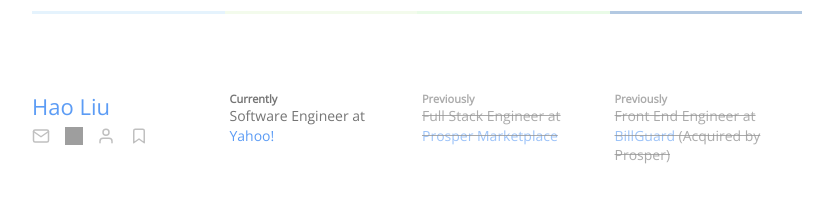
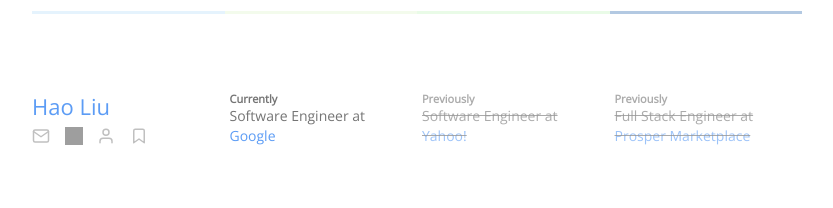
Before and after one commit to fuermosi777/fuermosi777.github.io, a Jekyll site: the page built from index.html, in a window 1280 px wide. Shown: the part 1734-1942 px from the top of the page, without its empty margins (223-1056 px from the left). Built offline with Jekyll 4.4.1, drawn with Linux system fonts in a browser that asks for light colours; comment, search, counter and statistics services are not loaded; grey boxes are pictures that could not be loaded.

Commit message:
update job

```diff
--- a/_includes/about.html
+++ b/_includes/about.html
@@ -27,14 +27,14 @@
   </div>
   <div class="col-1 medium-text work">
     <p class="f-s-mini"><strong>Currently</strong></p>
-    <p>Software Engineer at <a href="http://www.yahoo.com">Yahoo!</a></p>
+    <p>Software Engineer at <a href="http://www.google.com">Google</a></p>
+  </div>
+  <div class="col-1 medium-text dimed-text work">
+    <p class="f-s-mini"><strong>Previously</strong></p>
+    <p><del>Software Engineer at <a href="http://www.yahoo.com">Yahoo!</a></del></p>
   </div>
   <div class="col-1 medium-text dimed-text work">
     <p class="f-s-mini"><strong>Previously</strong></p>
     <p><del>Full Stack Engineer at <a href="http://www.prosper.com">Prosper Marketplace</a></del></p>
   </div>
-  <div class="col-1 medium-text dimed-text work">
-    <p class="f-s-mini"><strong>Previously</strong></p>
-    <p><del>Front End Engineer at <a href="http://www.prosper.com/daily">BillGuard</a> (Acquired by Prosper)</del></p>
-  </div>
 </div>
```
